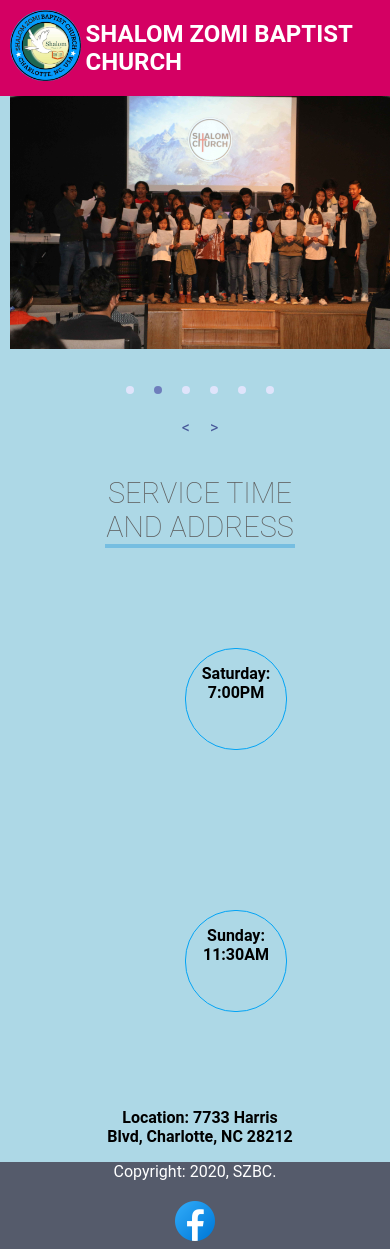
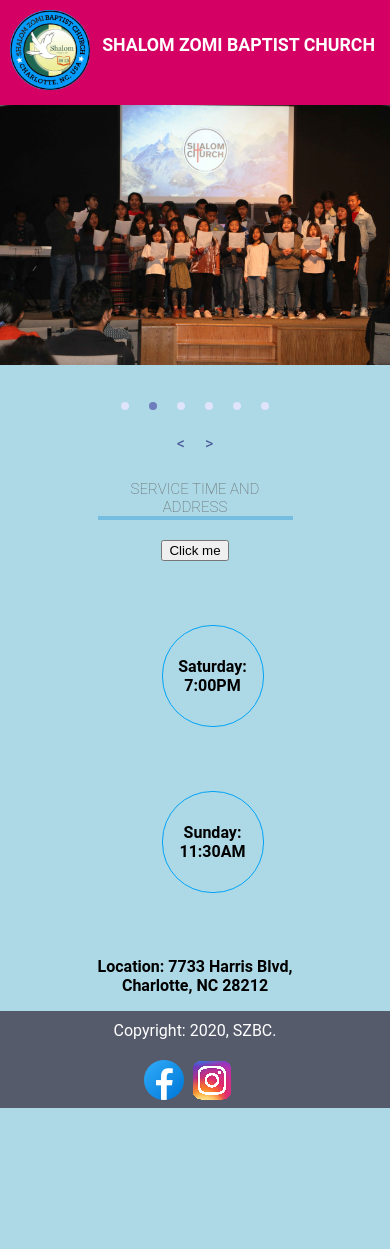
Before and after one commit to hkhual/Shalom_Zomi, a React (Create React App) app: page / in a window 390 px wide. After the commit the page ends 1108 px from the top, so only its background shows below. Built offline with nearby package versions, Linux system fonts and the light colour scheme.

Commit message:
Minor update to Design layout

```diff
--- a/src/App.css
+++ b/src/App.css
@@ -1,9 +1,8 @@
 html,
 body {
- height: 100%;
+ /* height: 100%; */
  margin: 0;
  padding: 0;
- /* background-color: rgb(197, 197, 194); */
  font-family: Roboto, Arial, sans-serif;
 }
 
@@ -63,6 +62,7 @@ body {
   margin-bottom: 20px;
 }
 
+
 .satCircle{
   border: 1px solid #03a4f5;
   border-radius: 100px;
@@ -76,6 +76,17 @@ body {
   display: inline-block;
 }
 
+.address::before{
+  font-family: fontawesome;
+  padding-right: 14px;
+  font-size: 21pt;
+  vertical-align: baseline;
+  display: inline-block;
+  position: relative;
+  left: 1px;
+  top: 2px;
+}
+
 .footer-main{
   position: relative;
   width:100%;
@@ -85,15 +96,16 @@ body {
   text-align: center;
   }
 
+  .footer-images{
+    margin-right: 25px;
+  }
+
 
 @media only screen and (max-width: 600px){
     body{
       background-color: lightblue;
     }
 
-    .body-main{
-      margin-left: 10px;
-    }
 
     img{
       height: auto !important;
@@ -102,18 +114,22 @@ body {
     }
 
     .header-title{
-      margin-right: 15px;
-      margin-left: 15px;
-    }
+      margin-top: 35px;
+      font-size: 0.47cm;
+      display: flex;
+      justify-content: center;
+      text-align: center;
+      }
 
   .header-link {
     background-color: rgb(212, 0, 99);
 
   }
 
-  .serviceTime{
-    display: inline-block;
+  .headerTimeService{
+      font-size:15px !important;
   }
+
 
   .satCircle{
     border: 1px solid #03a4f5;
@@ -123,14 +139,24 @@ body {
     width: 70px;
     font-weight: bold;
     overflow:visible;
-    margin: 5em;
     align-items: center;
-    display: inline-block;
+    display: flex;
   }
 
+  .about_main{
+    display: block;
+    width: 50%;
+    height: auto;
+    clear: both;
+    text-align: center;
+  }
+  .footer-images{
+      margin-left: 10px;
+      margin-left: 10px;
+  }
 
-  .footer-images > img{
-    width: 100%;
-    height: auto;
+  .footer-images{
+    margin-right: 25px;
   }
+
 }
--- a/src/components/About.js
+++ b/src/components/About.js
@@ -1,13 +1,13 @@
-import React from 'react';
+import React, { button } from 'react';
 
 function About() {
     return (
         <div className="about_main">
             <h2 className="headerTimeService" style={{ fontSize: "1.8em" }}>Service Time and Address</h2>
-
+            <button>Click me</button>
             <p className="satCircle">Saturday: 7:00PM</p>
             <p className="satCircle">Sunday: 11:30AM</p>
-            <div><p style={{ fontWeight: 'bold' }}>Location: 7733 Harris Blvd, Charlotte, NC 28212</p></div>
+            <div className="address"><p style={{ fontWeight: 'bold' }}>Location: 7733 Harris Blvd, Charlotte, NC 28212</p></div>
 
         </div>
     );
--- a/src/components/Body.js
+++ b/src/components/Body.js
@@ -1,8 +1,8 @@
 import React, { Component } from "react";
 import Slideshow from './Slideshow.js';
 import About from './About.js';
-import Footer from './Footer.js';
 import fbIcon from '../images/facebook_icon.png';
+import InstagramIcon from '../images/instagram_icon.png';
 
 class Body extends Component {
 
@@ -14,10 +14,14 @@ class Body extends Component {
           <About />
         </div>
         <div className="footer-main">
-          <p>Copyright: 2020, SZBC.</p>
+          <p style={{ paddingTop: '10px' }}>Copyright: 2020, SZBC.</p>
           <div className="footer-images">
             <a target="_blank" href="https://www.facebook.com/shalomchurchclt/" rel="noopener noreferrer">
               <img src={fbIcon} alt="Facebook" />
+            </a>
+
+            <a target="_blank" href="https://www.instagram.com/shalomchurchclt/" rel="noopener noreferrer">
+              <img src={InstagramIcon} alt="Instagram" />
             </a>
           </div>
         </div>
--- a/src/components/Footer.js
+++ /dev/null
@@ -1,19 +0,0 @@
-import React from "react";
-import "./Footer.css";
-import fbIcon from '../images/facebook_icon.png';
-
-function Footer() {
-  return (
-    <div className="footer-main">
-      <div>Copyright: 2020, SZBC.</div>
-
-      <div className="footer-images">
-        <a target="_blank" href="https://www.facebook.com/shalomchurchclt/" rel="noopener noreferrer">
-          <img src={fbIcon} alt="Facebook" />
-        </a>
-      </div>
-    </div>
-  );
-}
-
-export default Footer;
```
Also changed, not shown: src/components/Footer.css (deleted, +0 -8 lines), src/components/Slideshow.js (+5 -5 lines), src/images/instagram_icon.png (added).
